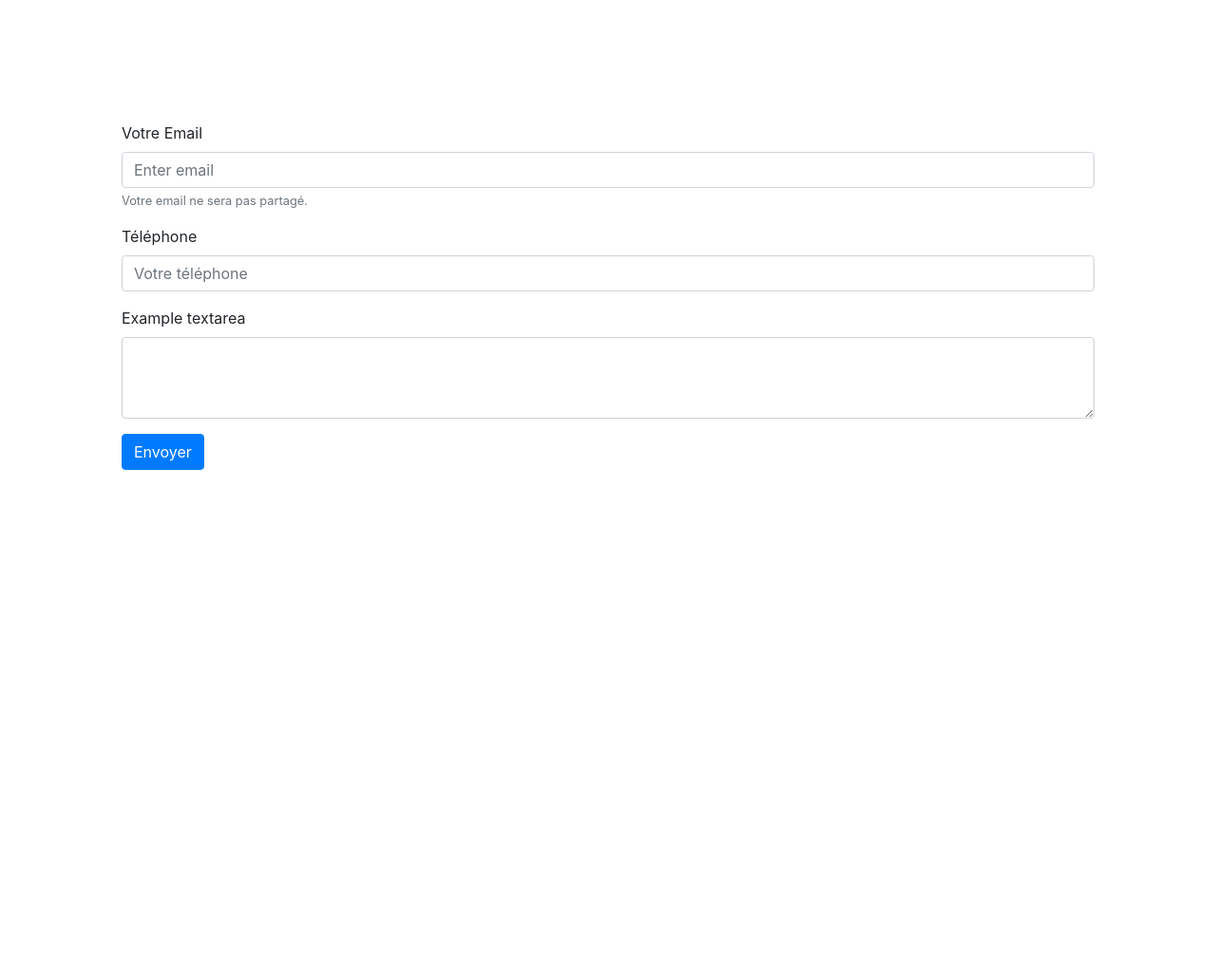
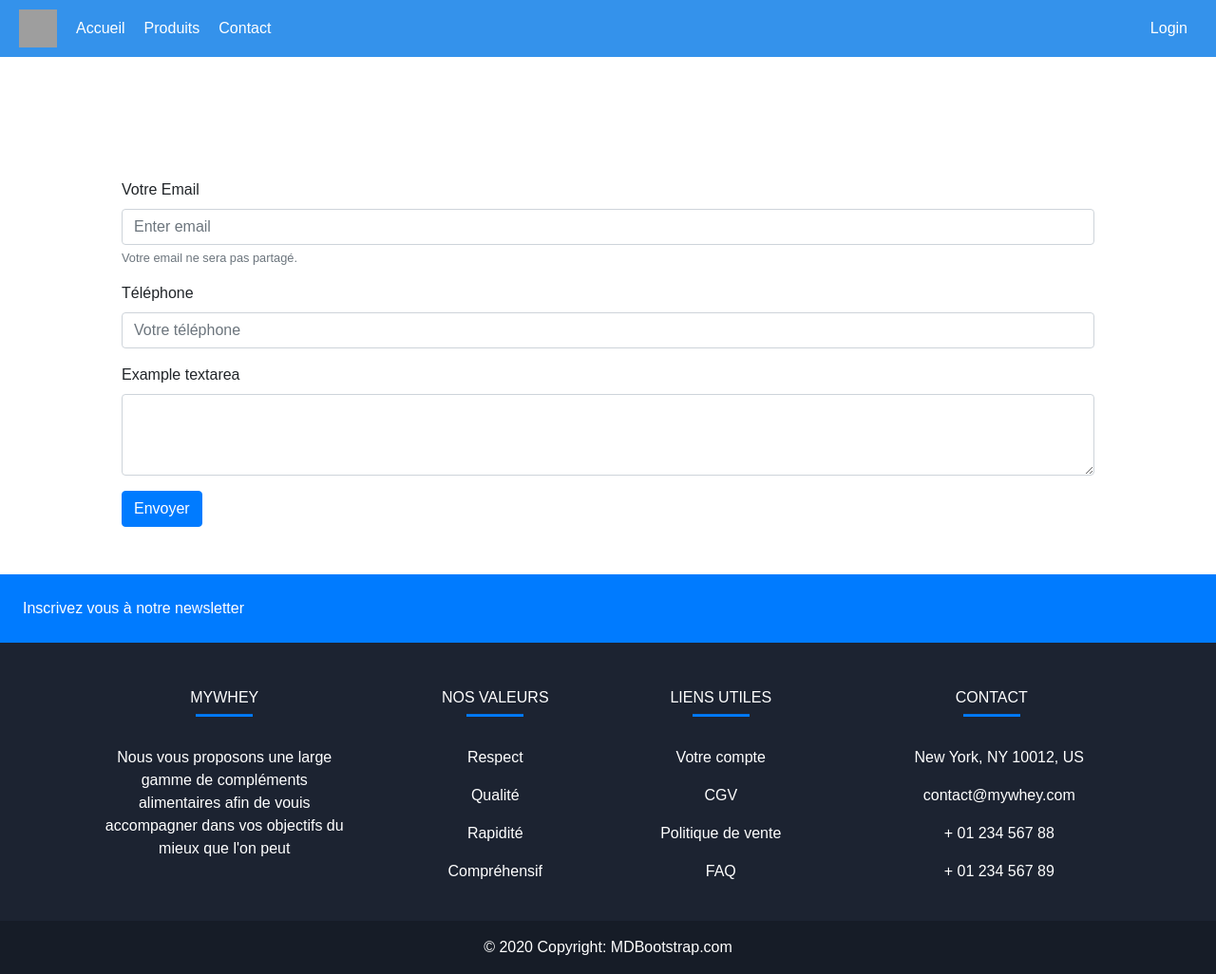
Before and after one commit to carlbrgs/exoIPSSI, a PHP site: page /contactForm.html in a window 1280 px wide. Shown: the whole page at 95% size. Before the commit the page ends 495 px from the top, so only its background shows below. Run offline with PHP 8.4, Linux system fonts and the light colour scheme; grey boxes are pictures that could not be loaded.

Commit message:
setted home page

```diff
--- a/contactForm.html
+++ b/contactForm.html
@@ -3,9 +3,24 @@
     <head>
         <title>contact</title>
         <link rel="stylesheet" href="https://cdn.jsdelivr.net/npm/bootstrap@4.3.1/dist/css/bootstrap.min.css" integrity="sha384-ggOyR0iXCbMQv3Xipma34MD+dH/1fQ784/j6cY/iJTQUOhcWr7x9JvoRxT2MZw1T" crossorigin="anonymous">
-    </head>
+        <link rel= "stylesheet" href= "style.css">
+      </head>
     <body>
-        <form style="margin: 10% 10% 0 10%;">
+      <div class="navbar">
+        <div class="navbar-logo">
+            <img src="votre-logo.png" alt="Logo">
+            <a href="index.html">Accueil</a>
+            <a class="dropbtn" href="#produits">Produits</a>
+            <a href="contact.html">Contact</a>
+         </div>
+         <div>
+           <a href="#login">Login</a>
+          </div>
+     </div>
+
+
+
+        <form class="form-contact" style="margin: 10% 10% 0 10%;">
             <div class="form-group">
               <label for="exampleInputEmail1">Votre Email</label>
               <input type="email" class="form-control" id="exampleInputEmail1" aria-describedby="emailHelp" placeholder="Enter email">
@@ -21,5 +36,143 @@
             </div>
             <button type="submit" class="btn btn-primary">Envoyer</button>
           </form>
+
+          <footer
+          class="text-center text-lg-start text-white"
+          style="background-color: #1c2331"
+          >
+    <!-- Section: Social media -->
+    <section
+             class="d-flex justify-content-between p-4"
+             style="background-color: #007bff"
+             >
+      <!-- Left -->
+      <div class="me-5">
+        <span>Inscrivez vous à notre newsletter</span>
+      </div>
+      <!-- Left -->
+
+      <!-- Right -->
+      <div>
+        <a href="" class="text-white me-4">
+          <i class="fab fa-facebook-f"></i>
+        </a>
+        <a href="" class="text-white me-4">
+          <i class="fab fa-twitter"></i>
+        </a>
+        <a href="" class="text-white me-4">
+          <i class="fab fa-google"></i>
+        </a>
+        <a href="" class="text-white me-4">
+          <i class="fab fa-instagram"></i>
+        </a>
+        <a href="" class="text-white me-4">
+          <i class="fab fa-linkedin"></i>
+        </a>
+        <a href="" class="text-white me-4">
+          <i class="fab fa-github"></i>
+        </a>
+      </div>
+      <!-- Right -->
+    </section>
+    <!-- Section: Social media -->
+
+    <!-- Section: Links  -->
+    <section class="">
+      <div class="container text-center text-md-start mt-5">
+        <!-- Grid row -->
+        <div class="row mt-3">
+          <!-- Grid column -->
+          <div class="col-md-3 col-lg-4 col-xl-3 mx-auto mb-4">
+            <!-- Content -->
+            <h6 class="text-uppercase fw-bold">MYWhey</h6>
+            <hr
+                class="mb-4 mt-0 d-inline-block mx-auto"
+                style="width: 60px; background-color: #007bff; height: 2px"
+                />
+            <p>
+              Nous vous proposons une large gamme de compléments alimentaires afin de vouis accompagner dans vos objectifs du mieux que l'on peut
+            </p>
+          </div>
+          <!-- Grid column -->
+
+          <!-- Grid column -->
+          <div class="col-md-2 col-lg-2 col-xl-2 mx-auto mb-4">
+            <!-- Links -->
+            <h6 class="text-uppercase fw-bold">Nos valeurs</h6>
+            <hr
+                class="mb-4 mt-0 d-inline-block mx-auto"
+                style="width: 60px; background-color: #007bff; height: 2px"
+                />
+            <p>
+              <a href="#!" class="text-white">Respect</a>
+            </p>
+            <p>
+              <a href="#!" class="text-white">Qualité</a>
+            </p>
+            <p>
+              <a href="#!" class="text-white">Rapidité</a>
+            </p>
+            <p>
+              <a href="#!" class="text-white">Compréhensif</a>
+            </p>
+          </div>
+          <!-- Grid column -->
+
+          <!-- Grid column -->
+          <div class="col-md-3 col-lg-2 col-xl-2 mx-auto mb-4">
+            <!-- Links -->
+            <h6 class="text-uppercase fw-bold">Liens utiles</h6>
+            <hr
+                class="mb-4 mt-0 d-inline-block mx-auto"
+                style="width: 60px; background-color: #007bff; height: 2px"
+                />
+            <p>
+              <a href="#!" class="text-white">Votre compte</a>
+            </p>
+            <p>
+              <a href="#!" class="text-white">CGV</a>
+            </p>
+            <p>
+              <a href="#!" class="text-white">Politique de vente</a>
+            </p>
+            <p>
+              <a href="#!" class="text-white">FAQ</a>
+            </p>
+          </div>
+          <!-- Grid column -->
+
+          <!-- Grid column -->
+          <div class="col-md-4 col-lg-3 col-xl-3 mx-auto mb-md-0 mb-4">
+            <!-- Links -->
+            <h6 class="text-uppercase fw-bold">Contact</h6>
+            <hr
+                class="mb-4 mt-0 d-inline-block mx-auto"
+                style="width: 60px; background-color: #007bff; height: 2px"
+                />
+            <p><i class="fas fa-home mr-3"></i> New York, NY 10012, US</p>
+            <p><i class="fas fa-envelope mr-3"></i> contact@mywhey.com</p>
+            <p><i class="fas fa-phone mr-3"></i> + 01 234 567 88</p>
+            <p><i class="fas fa-print mr-3"></i> + 01 234 567 89</p>
+          </div>
+          <!-- Grid column -->
+        </div>
+        <!-- Grid row -->
+      </div>
+    </section>
+    <!-- Section: Links  -->
+
+    <!-- Copyright -->
+    <div
+         class="text-center p-3"
+         style="background-color: rgba(0, 0, 0, 0.2)"
+         >
+      © 2020 Copyright:
+      <a class="text-white" href="https://mdbootstrap.com/"
+         >MDBootstrap.com</a
+        >
+    </div>
+    <!-- Copyright -->
+  </footer>
     </body>
 </html>
--- a/style.css
+++ b/style.css
@@ -1,6 +1,11 @@
 body{
     font-family: sans-serif;
 }
+
+b{
+    color:#3492eb;
+}
+
 
 .text-important{
     text-align: center;
@@ -74,7 +79,7 @@ input[type="checkbox"] {
     display: none; /* Cacher l'input checkbox */
 }
 
-label {
+.label-popup {
     cursor: pointer;
     padding: 5px 10px;
     background-color: #3492eb;
@@ -86,6 +91,25 @@ label {
 input[type="checkbox"]:checked + label {
     background-color: gray; /* Style du label lorsqu'il est coché */
 }
+
+
+.image-with-text-section{
+    width: 90%;
+    display: flex;
+    flex-direction: row;
+    align-items: center;
+    margin-left: auto;
+    margin-right: auto;
+    padding: 5%;
+    box-shadow: 0 4px 8px 0 rgba(0, 0, 0, 0.2), 0 6px 20px 0 rgba(0, 0, 0, 0.19);
+    border-radius: 5%;
+    margin-bottom: 10%;
+
+  }
+
+  .text-of-image{
+    margin-left: 4%;
+  }
 
 /*NAVBAR*/
 
@@ -307,3 +331,10 @@ ul {
     resize: none;
     border: 2px solid #3492eb;
 }
+
+
+/*Contact*/
+
+.form-contact{
+    margin-bottom: 50px !important;
+}
```
Also changed, not shown: contact.html (deleted, +0 -59 lines), index.html (+41 -38 lines), Images/logo.png (renamed from logo.png), Images/slide1.jpg (renamed from slide1.jpg), Images/slide2.jpg (renamed from slide2.jpg), Images/slide3.jpg (renamed from slide3.jpg).
